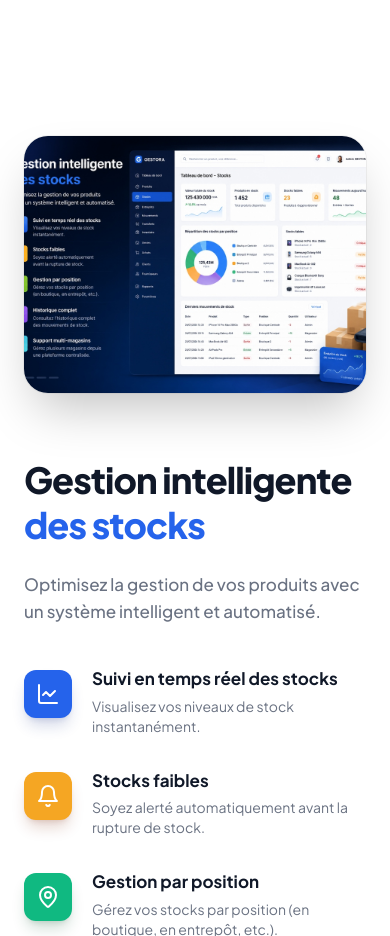
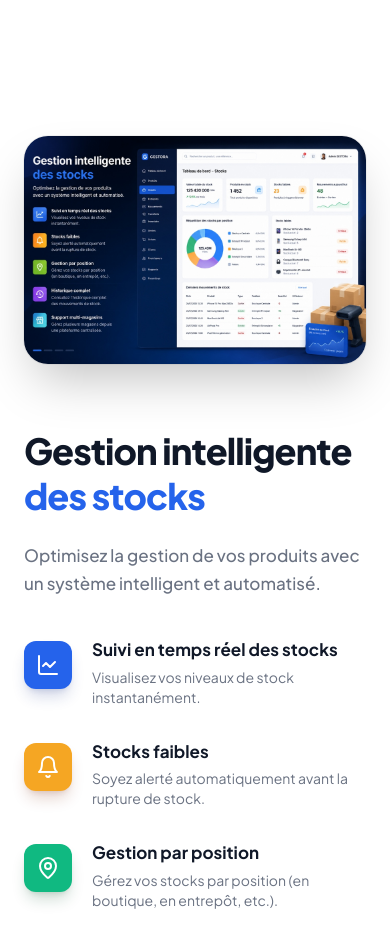
Before and after one commit to senethialy6840-beep/GESTORA, a Next.js app: page / in a window 390 px wide. Shown: the part 3760-4696 px from the top of the page. Built offline with nearby package versions, Linux system fonts and the light colour scheme.

Commit message:
Fix mobile responsiveness of Gestion intelligente des stocks image

```diff
--- a/app/page.tsx
+++ b/app/page.tsx
@@ -311,11 +311,11 @@ export default function LandingPage() {
 
             {/* Right Image (CSS Cropped) */}
             <div className="order-1 lg:order-2 h-full flex items-center">
-              <div className="relative w-full rounded-3xl overflow-hidden aspect-[4/3] shadow-2xl ring-1 ring-black/5 dark:ring-white/10">
+              <div className="relative w-full rounded-3xl overflow-hidden shadow-2xl ring-1 ring-black/5 dark:ring-white/10 lg:aspect-[4/3]">
                 <img
                   src="/images/gestion_stocks_full.jpg"
                   alt="Gestion intelligente des stocks Dashboard"
-                  className="absolute inset-0 w-full h-full object-cover lg:max-w-[200%] lg:w-[190%] lg:object-right lg:-ml-[90%] top-0"
+                  className="w-full h-auto lg:absolute lg:inset-0 lg:h-full lg:object-cover lg:max-w-[200%] lg:w-[190%] lg:object-right lg:-ml-[90%] lg:top-0 object-contain"
                 />
               </div>
             </div>
```
